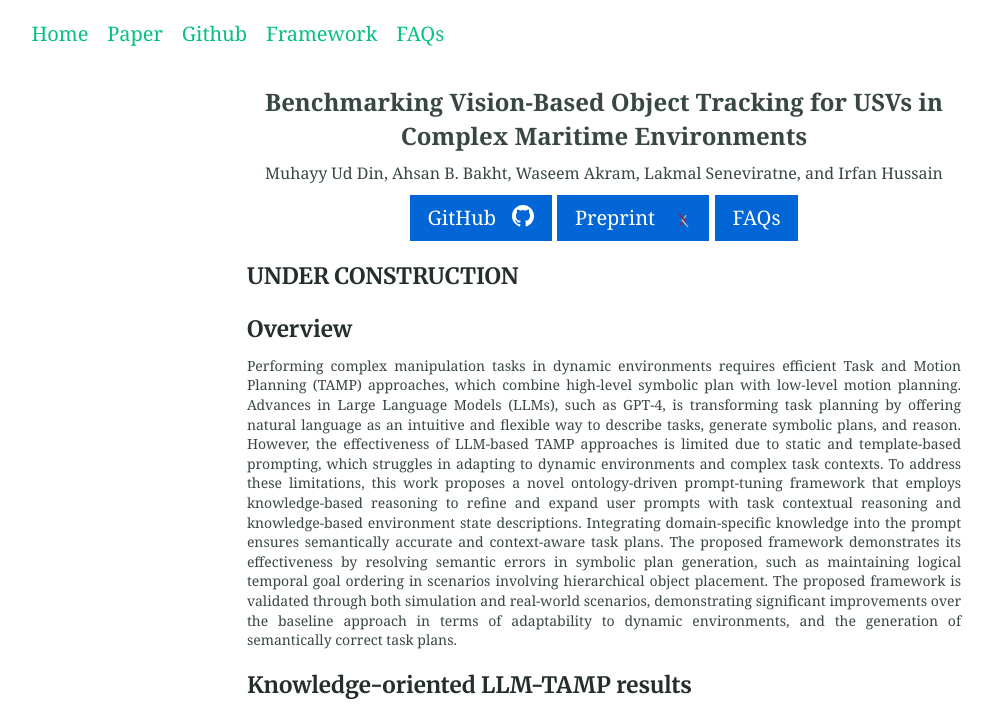
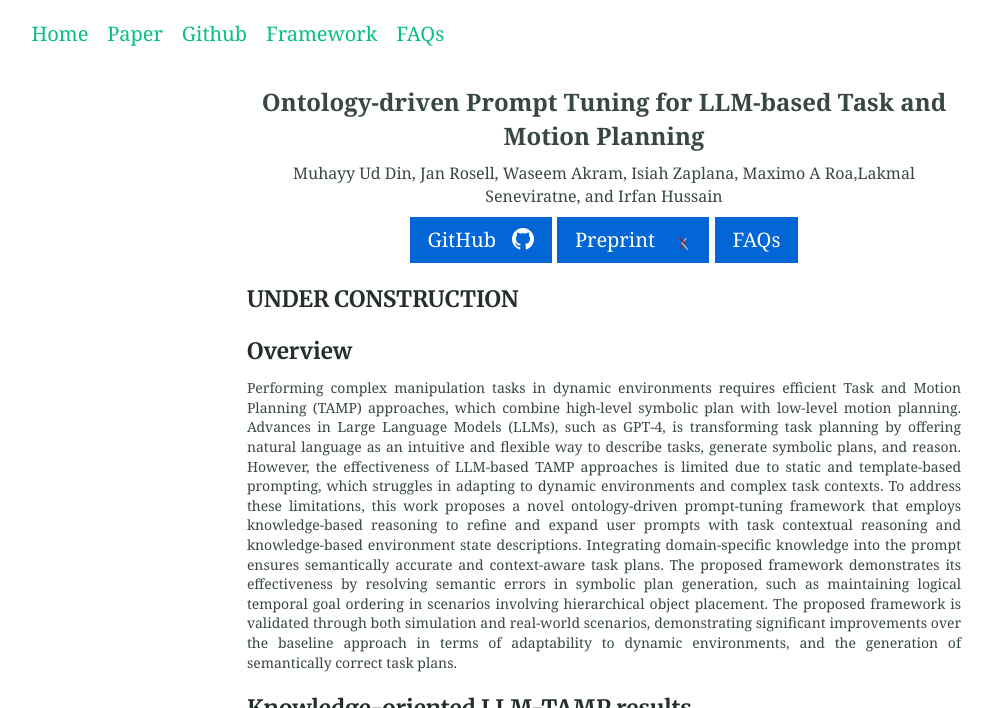
Before and after one commit to Muhayyuddin/llm-tamp, a Jekyll site: the page built from index.md, in a window 1280 px wide and 900 px high, cut to the strip 0-708 px from the top of the window. Shown: the whole strip, without its empty margins (36-1029 px from the left). Built offline with Jekyll 4.4.1, drawn with Linux system fonts in a browser that asks for light colours; our own code applies the rules of GitHub Pages for plain Markdown files.

Commit message:
Update index.md

```diff
--- a/index.md
+++ b/index.md
@@ -1,10 +1,10 @@
 <meta http-equiv="Content-Security-Policy" content="script-src 'self' 'unsafe-eval';">
 
 <div  id="home" style="text-align: center; font-size: 24px; margin-bottom: 10px; font-weight: bold; line-height: 1.4;">
-        Benchmarking Vision-Based Object Tracking for USVs in Complex Maritime Environments
+        Ontology-driven Prompt Tuning for LLM-based Task and Motion Planning
 </div>
 <div style="text-align: center; font-size: 16px; margin-bottom: 10px; line-height: 1.4;">
-    Muhayy Ud Din, Ahsan B. Bakht, Waseem Akram, Lakmal Seneviratne, and Irfan Hussain
+    Muhayy Ud Din, Jan Rosell, Waseem Akram, Isiah Zaplana, Maximo A Roa,Lakmal Seneviratne, and Irfan Hussain
 </div>
 <div style="text-align: center;">
   {% include button.html text="GitHub" icon="github" link="https://github.com/Muhayyuddin/llm-tamp" color="#0366d6" %}
```
